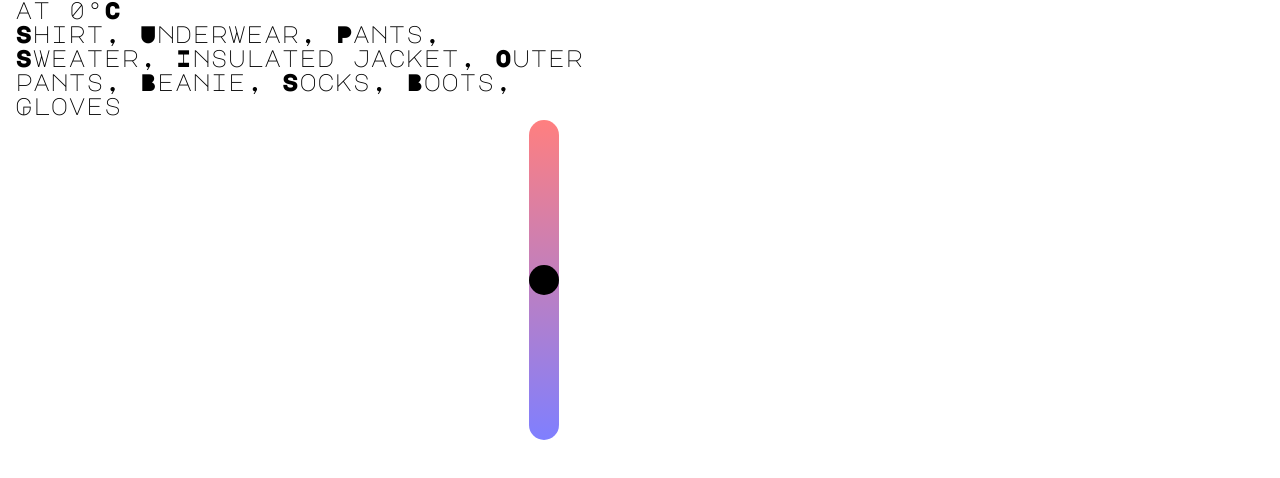
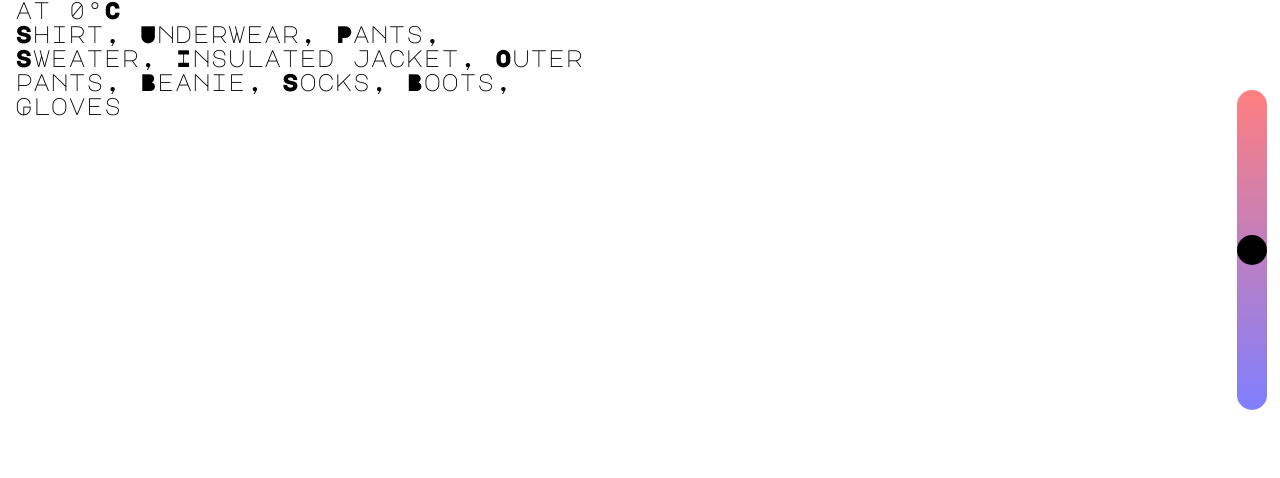
Before and after one commit to aapokojo/kidswear, a plain HTML site: page index.html in a window 1280 px wide. Shown: the part 42-520 px from the top of the page. Drawn offline with Linux system fonts and the light colour scheme.

Commit message:
Move controls to right

```diff
--- a/index.html
+++ b/index.html
@@ -20,9 +20,9 @@ body {
 .slider {
     display: block;
     position: absolute;
-    top: 180px;
+    top: 150px;
+    right: 15px;
     padding-top: 0px;
-    margin-left: 40%;
     width: 30px;
 }
 .slider input:focus {
```
